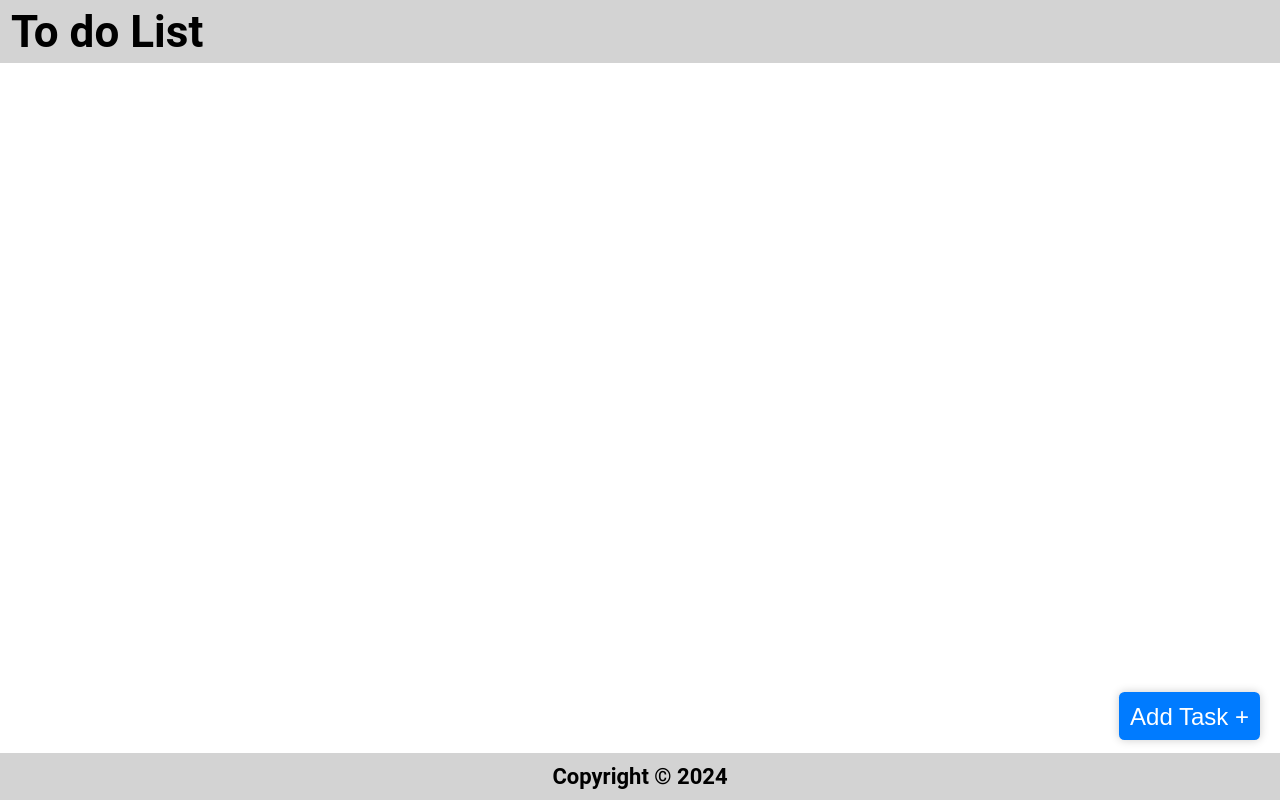
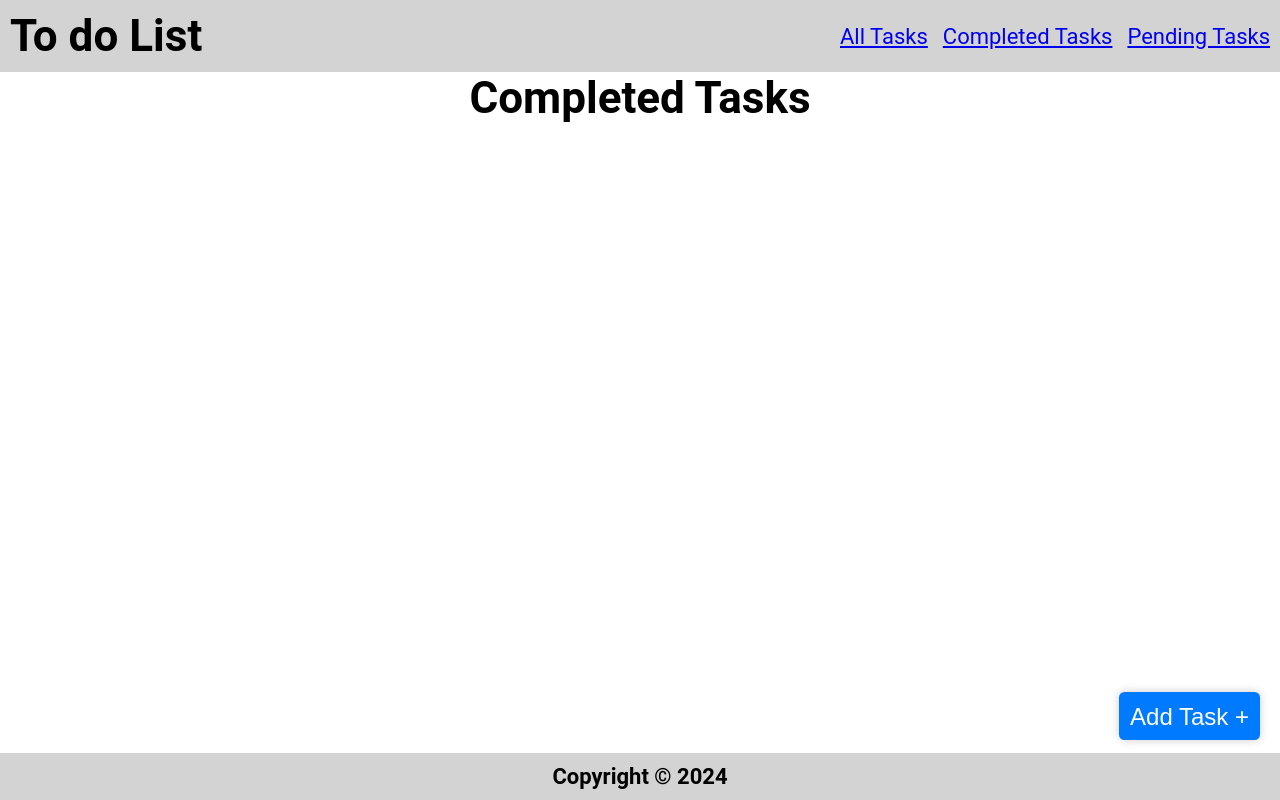
Before and after one commit to Abijeethvasra890/todo_zustand, a React (Vite) app: page /completed in a window 1280 px wide. Built offline with nearby package versions, Linux system fonts and the light colour scheme.

Commit message:
added multiple pages

```diff
--- a/package.json
+++ b/package.json
@@ -13,6 +13,7 @@
     "react": "^18.2.0",
     "react-dom": "^18.2.0",
     "react-icons": "^5.0.1",
+    "react-router-dom": "^6.21.3",
     "zustand": "^4.5.0"
   },
   "devDependencies": {
--- a/src/App.jsx
+++ b/src/App.jsx
@@ -4,8 +4,10 @@ import AddItem from './Components/AddItem'
 import Content from './Components/Content'
 import Footer from './Components/Footer'
 import Header from './Components/Header'
+import CompletedItem from './Pages/CompletedItem'
+import PendingTasks from './Pages/PendingItem'
 import { useStore } from './store'
-
+import { BrowserRouter as Router, Route, Routes } from 'react-router-dom';
 function App() {
   //const [items, setItems] = useState([])
   const { items, setItems } = useStore();
@@ -22,10 +24,17 @@ function App() {
 
   return (
     <div className='App'>
+    <Router>
       <Header />
-      <Content />
+      <Routes>
+        <Route path="/" exact element={<Content/>} />
+        <Route path="/completed" element={<CompletedItem/>} />
+        <Route path="/pending" element={<PendingTasks />} />
+      </Routes>
       <AddItem />
       <Footer />
+    </Router>
+
     </div>
   )
 }
--- a/src/Components/Content.jsx
+++ b/src/Components/Content.jsx
@@ -54,9 +54,11 @@ const Content = () => {
         localStorage.setItem("todo_list", JSON.stringify(listItems))
     }
 
+    const activeTasks = items.filter((task) => !task.checked);
 
   return (
     <main>
+        <h1>All Tasks</h1>
         <ul>
             {items.map((item)=> (
                 <li className='item' key={item.id}>
@@ -65,7 +67,9 @@ const Content = () => {
                         onChange={() => handleCheck(item.id)}
                         checked = {item.checked}
                     />
-                    <label>{item.item}</label>
+                    <label
+                        style={(item.checked)? {textDecoration:'line-through'}: null}
+                    >{item.item}</label>
                     <p>{item.priority}</p>
                     <FaTrashAlt
                         role='button'
--- a/src/Components/Header.jsx
+++ b/src/Components/Header.jsx
@@ -1,12 +1,26 @@
-import React from 'react'
-import '../styles/header.css'
+import React from 'react';
+import { Link } from 'react-router-dom';
+import '../styles/header.css';
 
 const Header = () => {
   return (
     <header>
-        <h1>To do List</h1>
+      <h1>To do List</h1>
+      <nav>
+        <ul>
+          <li>
+            <Link to="/">All Tasks</Link>
+          </li>
+          <li>
+            <Link to="/completed">Completed Tasks</Link>
+          </li>
+          <li>
+            <Link to="/pending">Pending Tasks</Link>
+          </li>
+        </ul>
+      </nav>
     </header>
-  )
-}
+  );
+};
 
-export default Header
+export default Header;
--- /dev/null
+++ b/src/Pages/CompletedItem.jsx
@@ -0,0 +1,28 @@
+import React from 'react';
+import { useStore } from '../store';
+import '../styles/completeditem.css';
+
+const CompletedTasks = () => {
+  const { items } = useStore();
+
+  // Filter completed tasks
+  const completedTasks = items.filter((task) => task.checked);
+
+  return (
+    <main>
+      <h1>Completed Tasks</h1>
+        <ul>
+            {completedTasks.map((item)=> (
+                <li className='item' key={item.id}>
+                    <label
+                        style={(item.checked)? {textDecoration:'line-through'}: null}
+                    >{item.item}</label>
+                    <p>{item.priority}</p>
+                </li>
+            ))}
+      </ul>
+    </main>
+  );
+};
+
+export default CompletedTasks;
--- /dev/null
+++ b/src/Pages/PendingItem.jsx
@@ -0,0 +1,27 @@
+import React from 'react';
+import { useStore } from '../store';
+import '../styles/completeditem.css';
+
+const PendingTasks = () => {
+  const { items } = useStore();
+
+  // Filter pending tasks
+  const pendingTasks = items.filter((task) => !task.checked);
+
+  return (
+    <main>
+      <h1>Pending Tasks</h1>
+      <ul>
+      {pendingTasks.map((item)=> (
+        <li className='item' key={item.id}>
+            <label
+                style={(item.checked)? {textDecoration:'line-through'}: null}
+            >{item.item}</label>
+        </li>
+    ))}
+      </ul>
+    </main>
+  );
+};
+
+export default PendingTasks;
--- /dev/null
+++ b/src/styles/completeditem.css
@@ -0,0 +1,45 @@
+main {
+    width: 100%;
+    display: flex;
+    flex-direction: column;
+    flex-grow: 1;
+    justify-content: flex-start;
+    align-items: center;
+    overflow-y: auto;
+  }
+
+  ul {
+    width: 100%;
+    list-style: none;
+    padding: 0 0.25rem 0.25rem;
+  }
+
+  ul li::before {
+    content: "\200B";
+  }
+
+  .item {
+    display: flex;
+    justify-content: flex-start;
+    align-items: center;
+    padding: 0.5rem 0 0.5rem 0.5rem;
+    margin: 0.25rem 0;
+    background-color: #eee;
+  }
+
+
+  .item input[type="checkbox"] {
+    width: 2.5rem;
+    width: 48px;
+    min-width: 48px;
+    height: 2.5rem;
+    height: 48px;
+    min-height: 48px;
+    cursor: pointer;
+    margin-right: 0.5rem;
+  }
+
+  .item > label {
+    font-size: 0.75rem;
+    flex-grow: 1;
+  }
--- a/src/styles/header.css
+++ b/src/styles/header.css
@@ -1,6 +1,35 @@
-header {
+/*header {
     width: 100%;
     padding: 0.25rem 0.5em;
     background-color:lightgrey ;
     color: black;
-  }
+  }*/
+
+header {
+  width: 100%;
+  background-color: lightgray; /* Set your desired background color */
+  color: black; /* Set your desired text color */
+  padding: 10px;
+  display: flex;
+  justify-content: space-between;
+  align-items: center;
+}
+
+h1 {
+  margin: 0;
+}
+
+nav ul {
+  list-style: none;
+  margin: 0;
+  padding: 0;
+  display: flex;
+}
+
+nav ul li {
+  margin-right: 15px;
+}
+
+nav ul li:last-child {
+  margin-right: 0;
+}
```
Also changed, not shown: 1 other file (tests, documents, lock files or other folders).
